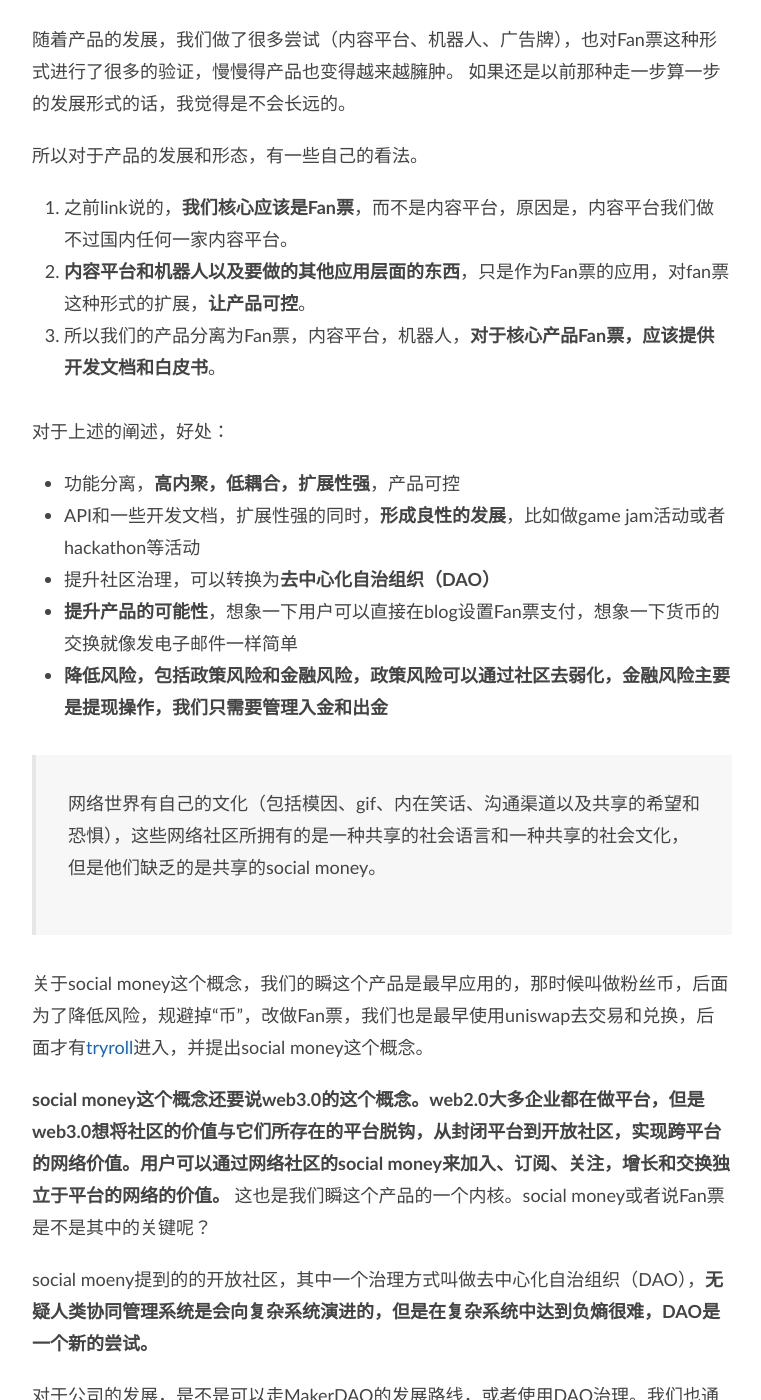
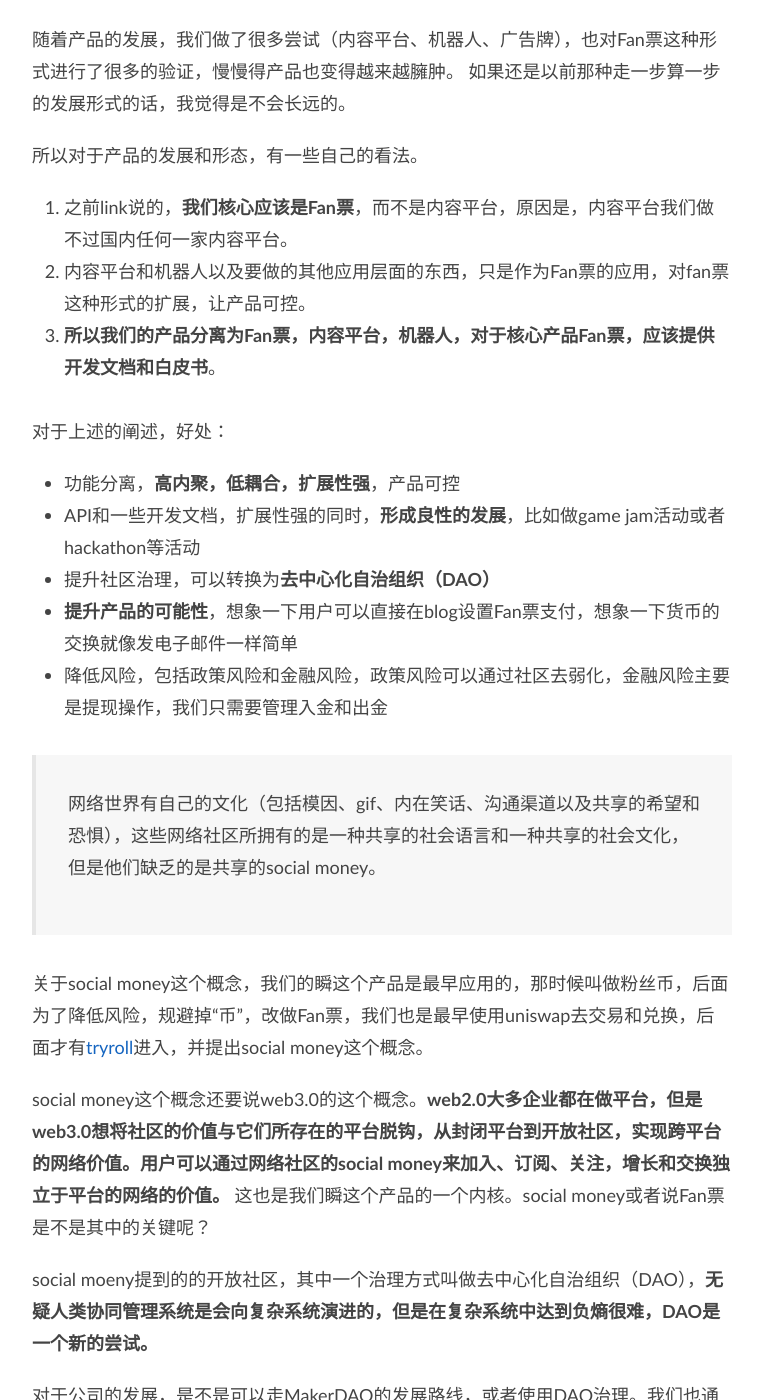
Before and after one commit to shellteo/shellteo.github.io, a Jekyll site: the page built from _posts/2020-02-10-social-money-dao.markdown, in a window 1280 px wide and 1400 px high, scrolled down 761 px. Shown: the whole window, without its empty margins (258-1019 px from the left). Built offline with Jekyll 4.4.1, drawn with Linux system fonts in a browser that asks for light colours; comment, search, counter and statistics services are not loaded; grey boxes are pictures that could not be loaded.

```diff
--- a/_posts/2020-02-10-social-money-dao.markdown
+++ b/_posts/2020-02-10-social-money-dao.markdown
@@ -16,8 +16,8 @@ description: "对产品的发展和形态的思考"
 所以对于产品的发展和形态，有一些自己的看法。
 
 1. 之前link说的，**我们核心应该是Fan票**，而不是内容平台，原因是，内容平台我们做不过国内任何一家内容平台。
-2. **内容平台和机器人以及要做的其他应用层面的东西**，只是作为Fan票的应用，对fan票这种形式的扩展，**让产品可控**。
-3. 所以我们的产品分离为Fan票，内容平台，机器人，**对于核心产品Fan票，应该提供开发文档和白皮书**。
+2. 内容平台和机器人以及要做的其他应用层面的东西，只是作为Fan票的应用，对fan票这种形式的扩展，让产品可控。
+3. **所以我们的产品分离为Fan票，内容平台，机器人，对于核心产品Fan票，应该提供开发文档和白皮书**。
 
 对于上述的阐述，好处：
 
@@ -25,14 +25,14 @@ description: "对产品的发展和形态的思考"
 - API和一些开发文档，扩展性强的同时，**形成良性的发展**，比如做game jam活动或者hackathon等活动
 - 提升社区治理，可以转换为**去中心化自治组织（DAO）**
 - **提升产品的可能性**，想象一下用户可以直接在blog设置Fan票支付，想象一下货币的交换就像发电子邮件一样简单
-- **降低风险，包括政策风险和金融风险，政策风险可以通过社区去弱化，金融风险主要是提现操作，我们只需要管理入金和出金**
+- 降低风险，包括政策风险和金融风险，政策风险可以通过社区去弱化，金融风险主要是提现操作，我们只需要管理入金和出金
 
 
 > 网络世界有自己的文化（包括模因、gif、内在笑话、沟通渠道以及共享的希望和恐惧），这些网络社区所拥有的是一种共享的社会语言和一种共享的社会文化，但是他们缺乏的是共享的social money。
 
 关于social money这个概念，我们的瞬这个产品是最早应用的，那时候叫做粉丝币，后面为了降低风险，规避掉“币”，改做Fan票，我们也是最早使用uniswap去交易和兑换，后面才有[tryroll](http://tryroll.com/)进入，并提出social money这个概念。
 
-**social money这个概念还要说web3.0的这个概念。web2.0大多企业都在做平台，但是web3.0想将社区的价值与它们所存在的平台脱钩，从封闭平台到开放社区，实现跨平台的网络价值。用户可以通过网络社区的social money来加入、订阅、关注，增长和交换独立于平台的网络的价值。** 这也是我们瞬这个产品的一个内核。social money或者说Fan票是不是其中的关键呢？
+social money这个概念还要说web3.0的这个概念。**web2.0大多企业都在做平台，但是web3.0想将社区的价值与它们所存在的平台脱钩，从封闭平台到开放社区，实现跨平台的网络价值。用户可以通过网络社区的social money来加入、订阅、关注，增长和交换独立于平台的网络的价值。** 这也是我们瞬这个产品的一个内核。social money或者说Fan票是不是其中的关键呢？
 
 social moeny提到的的开放社区，其中一个治理方式叫做去中心化自治组织（DAO），**无疑人类协同管理系统是会向复杂系统演进的，但是在复杂系统中达到负熵很难，DAO是一个新的尝试。**
 
```
